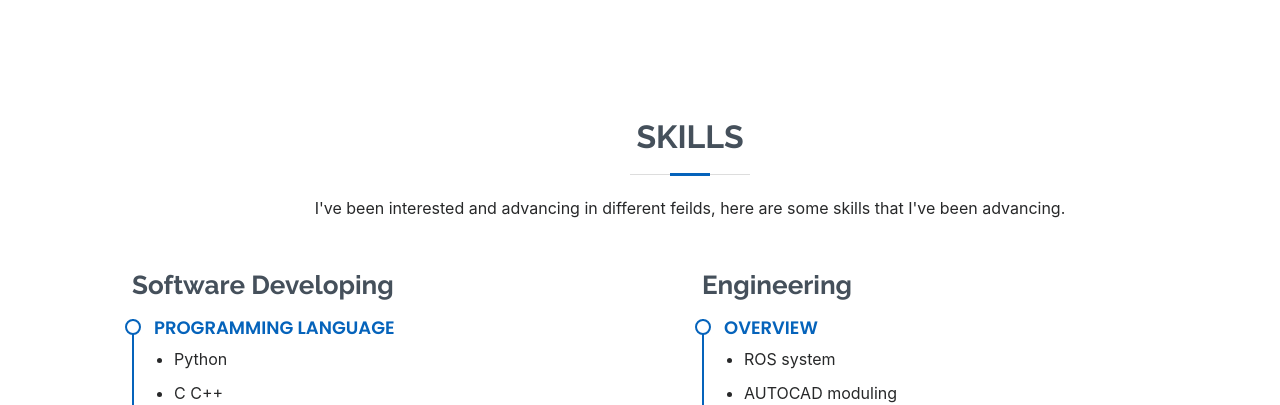
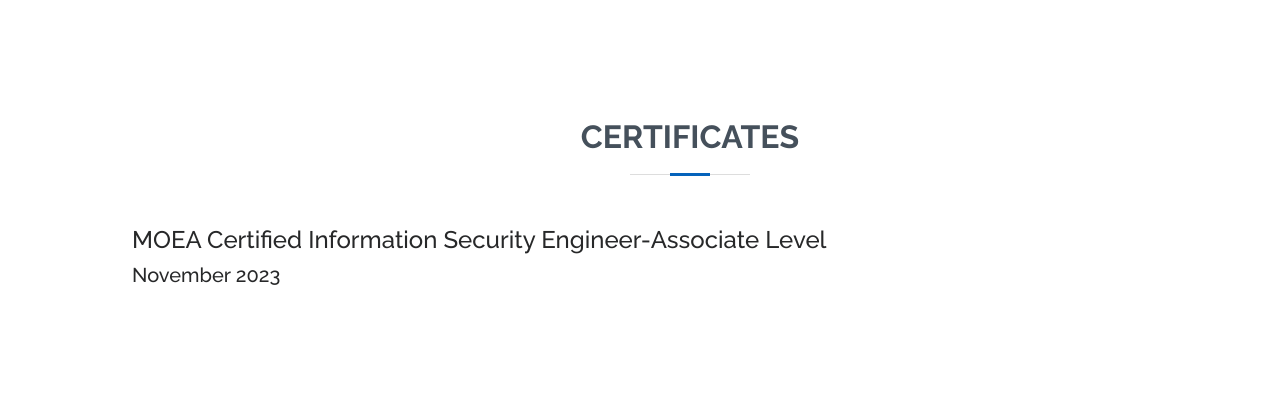
Before and after one commit to laudantstolam/portfolio, a React (Create React App) app: page / in a window 1280 px wide. Shown: the part 1740-2145 px from the top of the page. Built offline with nearby package versions, Linux system fonts and the light colour scheme.

Commit message:
Update certificate

```diff
--- a/src/pages/home.js
+++ b/src/pages/home.js
@@ -143,7 +143,21 @@
               </div>
             </div>
           </section>
+          {/* <!-- ======= Certificate Section ======= --> */}
+          <section id="certificate" className="certificate">
+            <div className="container" data-aos="fade-up">
+              <div className="section-title">
+                <h2>Certificates</h2>
+              </div>
+              <div className="row">
 
+                <div className="col-9">
+                  <h4 color="#0563bb">MOEA Certified Information Security Engineer-Associate Level</h4>
+                  <h5>November 2023</h5>
+                </div>
+              </div>
+            </div>
+          </section>
           {/* <!-- ======= Resume Section ======= --> */}
           <section id="resume" className="resume">
             <div className="container" data-aos="fade-up">
```
